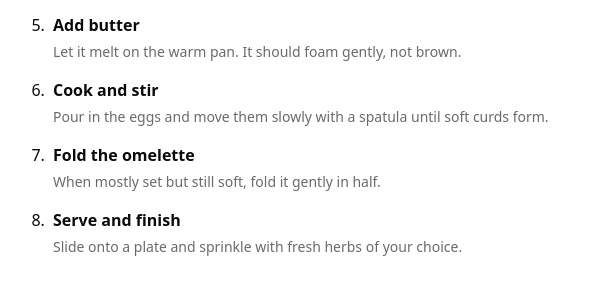
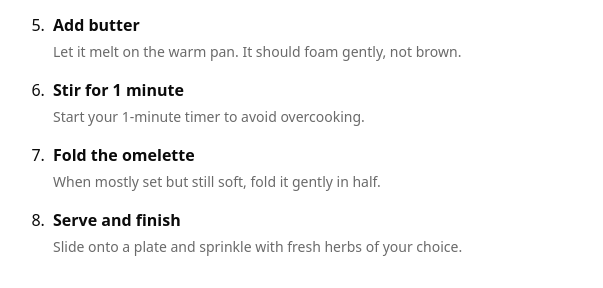
Before and after one commit to thePolly/Omellette-Recipe, a plain HTML site: page index.html in a window 1280 px wide. Shown: the part 2245-2533 px from the top of the page, 71-674 px from the left. Drawn offline with Linux system fonts and the light colour scheme.

Commit message:
steps refinement

```diff
--- a/index.html
+++ b/index.html
@@ -149,8 +149,8 @@
   </li>
 
   <li>
-    <strong class="step-title">Cook and stir</strong>
-    <span class="step-desc">Pour in the eggs and move them slowly with a spatula until soft curds form.</span>
+    <strong class="step-title">Stir for 1 minute</strong>
+    <span class="step-desc">Start your 1-minute timer to avoid overcooking.</span>
   </li>
 
   <li>
```
